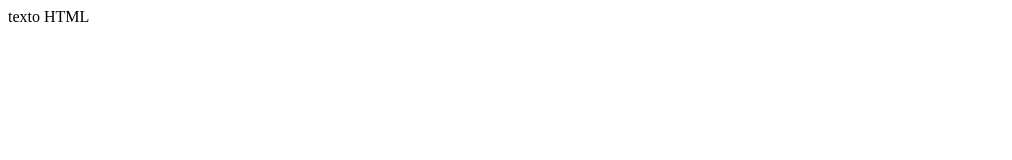
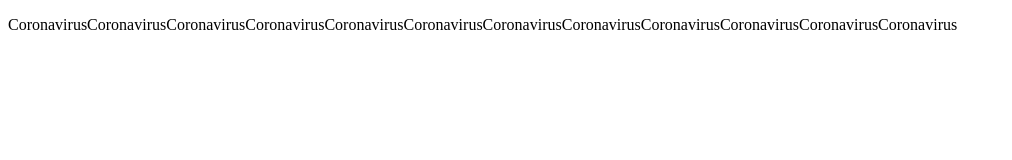
Before and after one commit to EduAndrei2020/git-course, a plain HTML site: page index.html in a window 1280 px wide. Shown: the whole page, without its empty margins (0-1012 px from the left). Drawn offline with Linux system fonts and the light colour scheme.

Commit message:
ahora el index html tiene codigo aHTML

```diff
--- a/index.html
+++ b/index.html
@@ -2,9 +2,11 @@
 <html lang="en" dir="ltr">
   <head>
     <meta charset="utf-8">
-    <title></title>
+    <title>Primer Pagina</title>
   </head>
   <body>
-    texto HTML
+    <p>
+      CoronavirusCoronavirusCoronavirusCoronavirusCoronavirusCoronavirusCoronavirusCoronavirusCoronavirusCoronavirusCoronavirusCoronavirus
+    </p>
   </body>
 </html>
```
